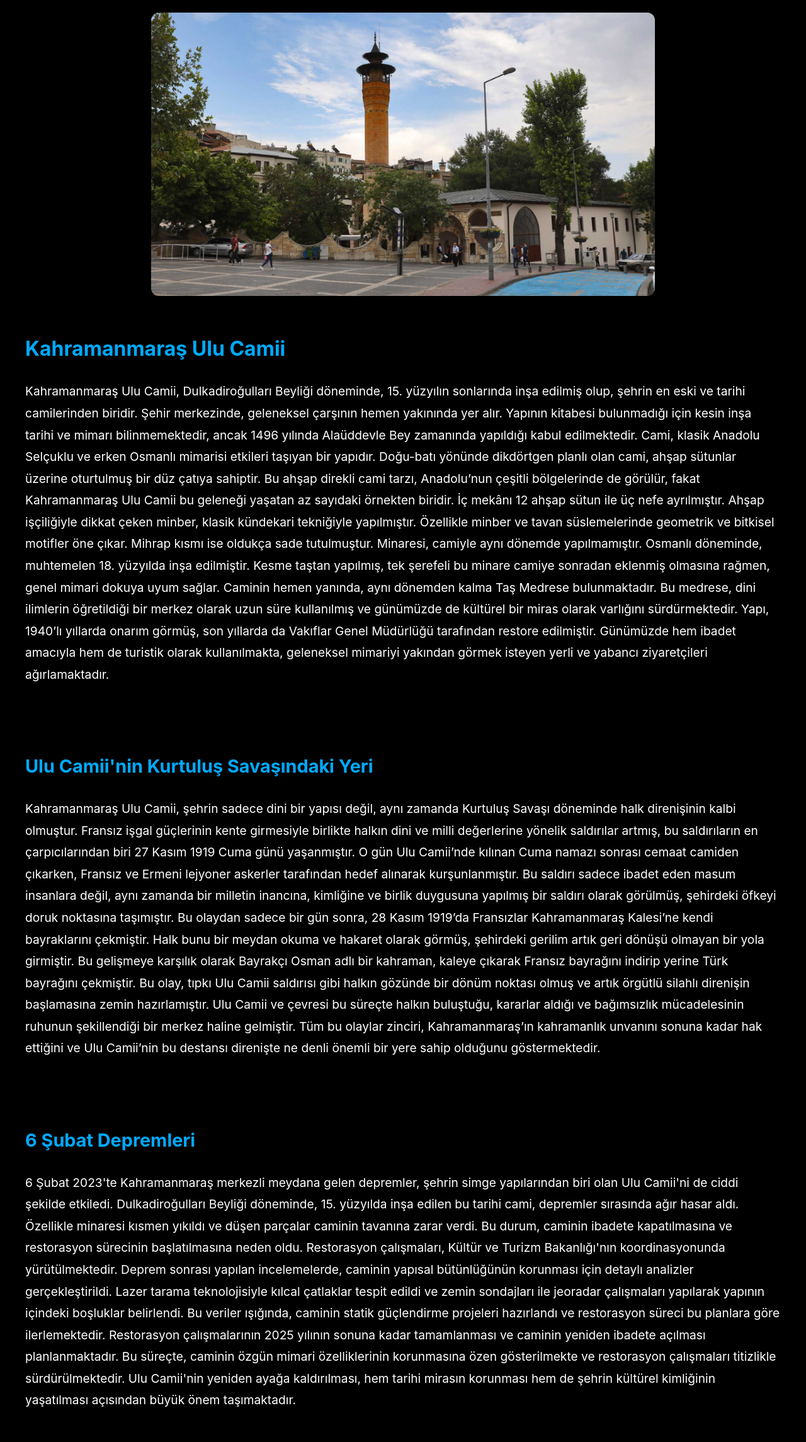
After one commit to ebubekirdogan/webteknolojileri2025, a PHP site: page /mirasimiz.html in a window 1280 px wide. The commit adds this page. Shown: the whole page at 63% size. Run offline with PHP 8.4, Linux system fonts and the light colour scheme.

Commit message:
mirasımız ve  ilgi alanlarım sayfaları oluşturuldu.

```diff
--- a/index.html
+++ b/index.html
@@ -17,6 +17,7 @@
             <a href="cv.html" class="btn-link">CV</a>
             <a href="sehrim.html" class="btn-link">Şehrim</a>
             <a href="mirasimiz.html" class="btn-link">Mirasımız</a>
+            <a href="ilgialanlarim.html" class="btn-link">İlgi Alanlarım</a>
             <a href="login.html" class="btn-link">Giriş</a>
             <a href="iletisim.html" class="btn-link">İletişim</a>
         </div>
--- /dev/null
+++ b/mirasimiz.html
@@ -0,0 +1,53 @@
+<!DOCTYPE html>
+<html lang="tr">
+<head>
+    <meta charset="UTF-8">
+    <meta name="viewport" content="width=device-width, initial-scale=1">
+    <title>Mirasımız - Ulu Camii</title>
+    <link rel="stylesheet" href="style.css">
+</head>
+<body class="bg-black text-white" style="margin: 0; padding: 0; font-family: -apple-system, BlinkMacSystemFont, 'Segoe UI', Roboto, Oxygen, Ubuntu, sans-serif;">
+
+    <div style="text-align: center; padding-top: 20px;">
+        <img src="images/ulucami.jpg" alt="Kahramanmaraş Ulu Camii" style="width: 90%; max-width: 800px; height: auto; border-radius: 12px;">
+    </div>
+
+    <div style="padding: 30px 40px; font-size: 1.2rem; line-height: 1.8;">
+        <h1 style="color: #00aaff; font-size: 2rem;">Kahramanmaraş Ulu Camii</h1>
+        <p>
+            Kahramanmaraş Ulu Camii, Dulkadiroğulları Beyliği döneminde, 15. yüzyılın sonlarında inşa edilmiş olup, şehrin en eski ve tarihi camilerinden biridir. Şehir merkezinde, geleneksel çarşının hemen yakınında yer alır. Yapının kitabesi bulunmadığı için kesin inşa tarihi ve mimarı bilinmemektedir, ancak 1496 yılında Alaüddevle Bey zamanında yapıldığı kabul edilmektedir.
+
+            Cami, klasik Anadolu Selçuklu ve erken Osmanlı mimarisi etkileri taşıyan bir yapıdır. Doğu-batı yönünde dikdörtgen planlı olan cami, ahşap sütunlar üzerine oturtulmuş bir düz çatıya sahiptir. Bu ahşap direkli cami tarzı, Anadolu’nun çeşitli bölgelerinde de görülür, fakat Kahramanmaraş Ulu Camii bu geleneği yaşatan az sayıdaki örnekten biridir.
+
+            İç mekânı 12 ahşap sütun ile üç nefe ayrılmıştır. Ahşap işçiliğiyle dikkat çeken minber, klasik kündekari tekniğiyle yapılmıştır. Özellikle minber ve tavan süslemelerinde geometrik ve bitkisel motifler öne çıkar. Mihrap kısmı ise oldukça sade tutulmuştur.
+
+            Minaresi, camiyle aynı dönemde yapılmamıştır. Osmanlı döneminde, muhtemelen 18. yüzyılda inşa edilmiştir. Kesme taştan yapılmış, tek şerefeli bu minare camiye sonradan eklenmiş olmasına rağmen, genel mimari dokuya uyum sağlar.
+
+            Caminin hemen yanında, aynı dönemden kalma Taş Medrese bulunmaktadır. Bu medrese, dini ilimlerin öğretildiği bir merkez olarak uzun süre kullanılmış ve günümüzde de kültürel bir miras olarak varlığını sürdürmektedir.
+
+            Yapı, 1940’lı yıllarda onarım görmüş, son yıllarda da Vakıflar Genel Müdürlüğü tarafından restore edilmiştir. Günümüzde hem ibadet amacıyla hem de turistik olarak kullanılmakta, geleneksel mimariyi yakından görmek isteyen yerli ve yabancı ziyaretçileri ağırlamaktadır.
+        </p>
+    </div>
+
+
+    <div style="padding: 30px 40px; font-size: 1.2rem; line-height: 1.8;">
+        <h2 style="color: #00aaff; font-size: 1.8rem;">Ulu Camii'nin Kurtuluş Savaşındaki Yeri</h2>
+        <p>
+            Kahramanmaraş Ulu Camii, şehrin sadece dini bir yapısı değil, aynı zamanda Kurtuluş Savaşı döneminde halk direnişinin kalbi olmuştur. Fransız işgal güçlerinin kente girmesiyle birlikte halkın dini ve milli değerlerine yönelik saldırılar artmış, bu saldırıların en çarpıcılarından biri 27 Kasım 1919 Cuma günü yaşanmıştır. O gün Ulu Camii’nde kılınan Cuma namazı sonrası cemaat camiden çıkarken, Fransız ve Ermeni lejyoner askerler tarafından hedef alınarak kurşunlanmıştır. Bu saldırı sadece ibadet eden masum insanlara değil, aynı zamanda bir milletin inancına, kimliğine ve birlik duygusuna yapılmış bir saldırı olarak görülmüş, şehirdeki öfkeyi doruk noktasına taşımıştır.
+
+            Bu olaydan sadece bir gün sonra, 28 Kasım 1919’da Fransızlar Kahramanmaraş Kalesi’ne kendi bayraklarını çekmiştir. Halk bunu bir meydan okuma ve hakaret olarak görmüş, şehirdeki gerilim artık geri dönüşü olmayan bir yola girmiştir. Bu gelişmeye karşılık olarak Bayrakçı Osman adlı bir kahraman, kaleye çıkarak Fransız bayrağını indirip yerine Türk bayrağını çekmiştir. Bu olay, tıpkı Ulu Camii saldırısı gibi halkın gözünde bir dönüm noktası olmuş ve artık örgütlü silahlı direnişin başlamasına zemin hazırlamıştır. Ulu Camii ve çevresi bu süreçte halkın buluştuğu, kararlar aldığı ve bağımsızlık mücadelesinin ruhunun şekillendiği bir merkez haline gelmiştir. Tüm bu olaylar zinciri, Kahramanmaraş’ın kahramanlık unvanını sonuna kadar hak ettiğini ve Ulu Camii’nin bu destansı direnişte ne denli önemli bir yere sahip olduğunu göstermektedir.
+
+        </p>
+    </div>
+
+    <div style="padding: 30px 40px; font-size: 1.2rem; line-height: 1.8;">
+        <h2 style="color: #00aaff; font-size: 1.8rem;">6 Şubat Depremleri</h2>
+        <p>
+            6 Şubat 2023'te Kahramanmaraş merkezli meydana gelen depremler, şehrin simge yapılarından biri olan Ulu Camii'ni de ciddi şekilde etkiledi. Dulkadiroğulları Beyliği döneminde, 15. yüzyılda inşa edilen bu tarihi cami, depremler sırasında ağır hasar aldı. Özellikle minaresi kısmen yıkıldı ve düşen parçalar caminin tavanına zarar verdi. Bu durum, caminin ibadete kapatılmasına ve restorasyon sürecinin başlatılmasına neden oldu.
+            Restorasyon çalışmaları, Kültür ve Turizm Bakanlığı'nın koordinasyonunda yürütülmektedir. Deprem sonrası yapılan incelemelerde, caminin yapısal bütünlüğünün korunması için detaylı analizler gerçekleştirildi. Lazer tarama teknolojisiyle kılcal çatlaklar tespit edildi ve zemin sondajları ile jeoradar çalışmaları yapılarak yapının içindeki boşluklar belirlendi. Bu veriler ışığında, caminin statik güçlendirme projeleri hazırlandı ve restorasyon süreci bu planlara göre ilerlemektedir.
+            Restorasyon çalışmalarının 2025 yılının sonuna kadar tamamlanması ve caminin yeniden ibadete açılması planlanmaktadır. Bu süreçte, caminin özgün mimari özelliklerinin korunmasına özen gösterilmekte ve restorasyon çalışmaları titizlikle sürdürülmektedir. Ulu Camii'nin yeniden ayağa kaldırılması, hem tarihi mirasın korunması hem de şehrin kültürel kimliğinin yaşatılması açısından büyük önem taşımaktadır.
+
+        </p>
+    </div>
+</body>
+</html>
--- a/style.css
+++ b/style.css
@@ -233,3 +233,10 @@ h3 {
     border-radius: 12px;
     background-color: black;
 }
+.baslik-mavi {
+    color: #00aaff;
+    font-size: 2rem;
+    font-weight: bold;
+    margin-bottom: 20px;
+    font-family: -apple-system, BlinkMacSystemFont, 'Segoe UI', Roboto, Oxygen, Ubuntu, sans-serif;
+}
```
Also changed, not shown: ilgialanlarim.html (added, +95 -0 lines), images/ulucami.jpg (added), 1 other file.
